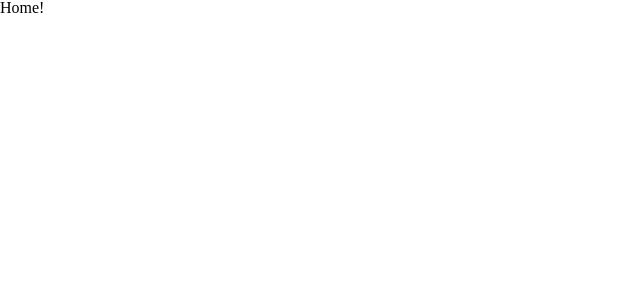
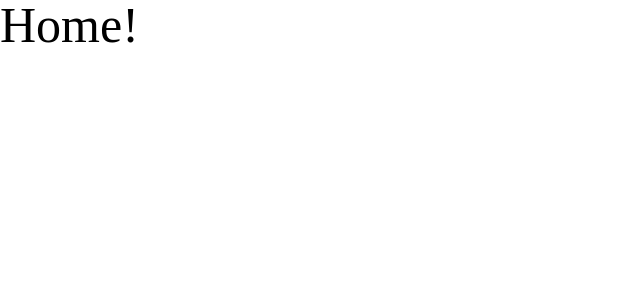
Before and after one commit to iamidlek/vue3-movie-app, a Vue app: page / in a window 1280 px wide. Shown: the top 300 px of the page, without its empty margins (0-640 px from the left). Built offline with nearby package versions, Linux system fonts and the light colour scheme.

Commit message:
add bootstrap

```diff
--- a/src/App.vue
+++ b/src/App.vue
@@ -1,3 +1,8 @@
 <template>
   <RouterView />
 </template>
+
+<style lang="scss">
+@import "~/scss/style"
+
+</style>
```
